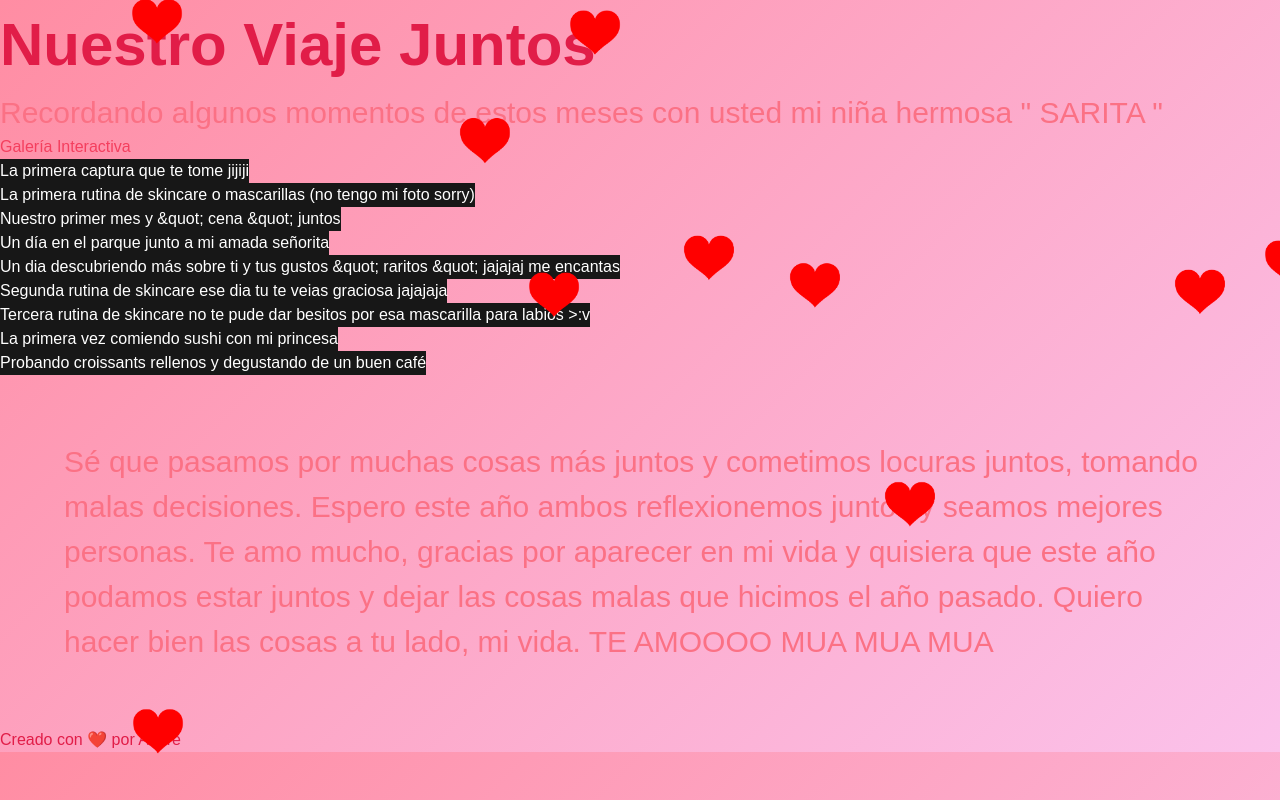
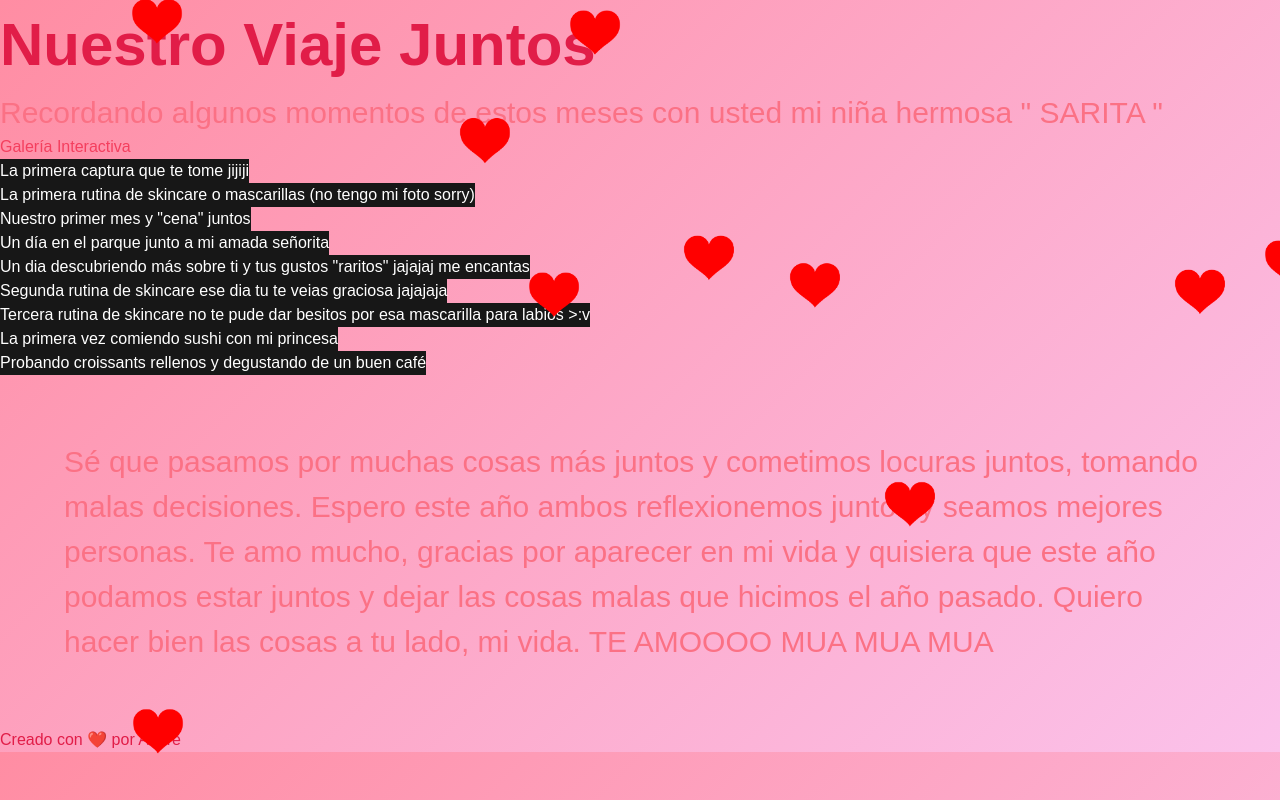
Before and after one commit to AndHz/newyear, a Next.js app in the folder newyear-s/: page / in a window 1280 px wide. Shown: the top 800 px of the page. Built offline with nearby package versions, Linux system fonts and the light colour scheme.

Commit message:
update comillas

```diff
--- a/newyear-s/src/app/page.tsx
+++ b/newyear-s/src/app/page.tsx
@@ -9,14 +9,15 @@ export default function Home() {
   const images = [
     { src: "/photo1.jpg", alt: "Foto 1", text: "La primera captura que te tome jijiji", width: 600, height: 400 },
     { src: "/photo2.jpg", alt: "Foto 2", text: "La primera rutina de skincare o mascarillas (no tengo mi foto sorry)", width: 600, height: 400 },
-    { src: "/photo3.jpg", alt: "Foto 3", text: "Nuestro primer mes y &quot; cena &quot; juntos", width: 600, height: 400 },
+    { src: "/photo3.jpg", alt: "Foto 3", text: 'Nuestro primer mes y "cena" juntos', width: 600, height: 400 },
     { src: "/photo4.jpg", alt: "Foto 4", text: "Un día en el parque junto a mi amada señorita", width: 600, height: 400 },
-    { src: "/photo5.jpg", alt: "Foto 5", text: "Un dia descubriendo más sobre ti y tus gustos &quot; raritos &quot; jajajaj me encantas", width: 600, height: 400 },
+    { src: "/photo5.jpg", alt: "Foto 5", text: 'Un dia descubriendo más sobre ti y tus gustos "raritos" jajajaj me encantas', width: 600, height: 400 },
     { src: "/photo6.jpg", alt: "Foto 6", text: "Segunda rutina de skincare ese dia tu te veias graciosa jajajaja", width: 600, height: 400 },
     { src: "/photo7.jpg", alt: "Foto 7", text: "Tercera rutina de skincare no te pude dar besitos por esa mascarilla para labios >:v", width: 600, height: 400 },
     { src: "/photo8.jpg", alt: "Foto 8", text: "La primera vez comiendo sushi con mi princesa", width: 600, height: 400 },
     { src: "/photo9.jpg", alt: "Foto 9", text: "Probando croissants rellenos y degustando de un buen café", width: 600, height: 400 },
   ];
+
 
   const toggleImage = (index: number) => {
     setActiveImage(activeImage === index ? null : index);
```
